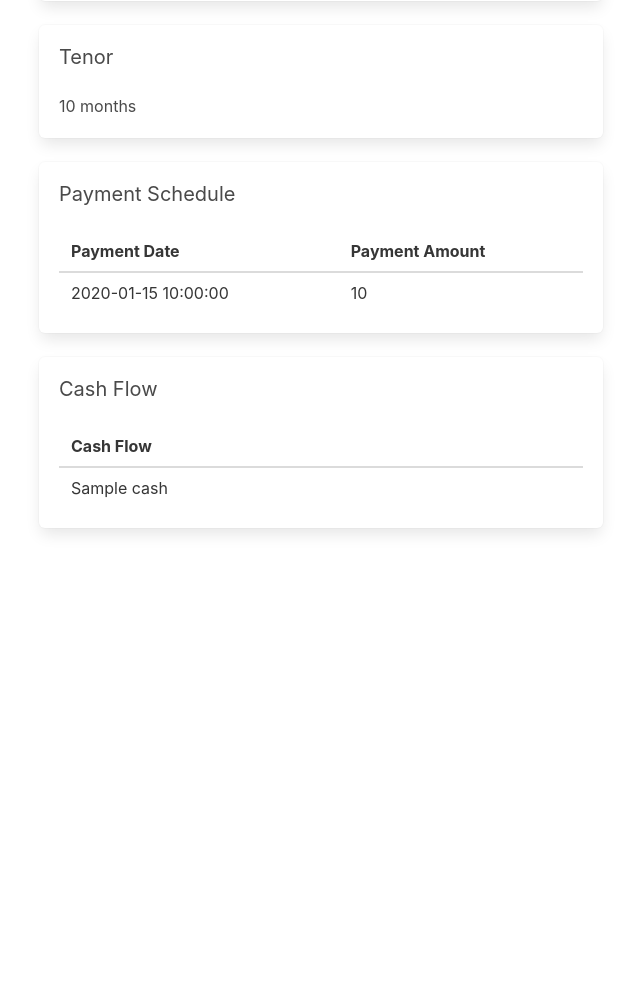
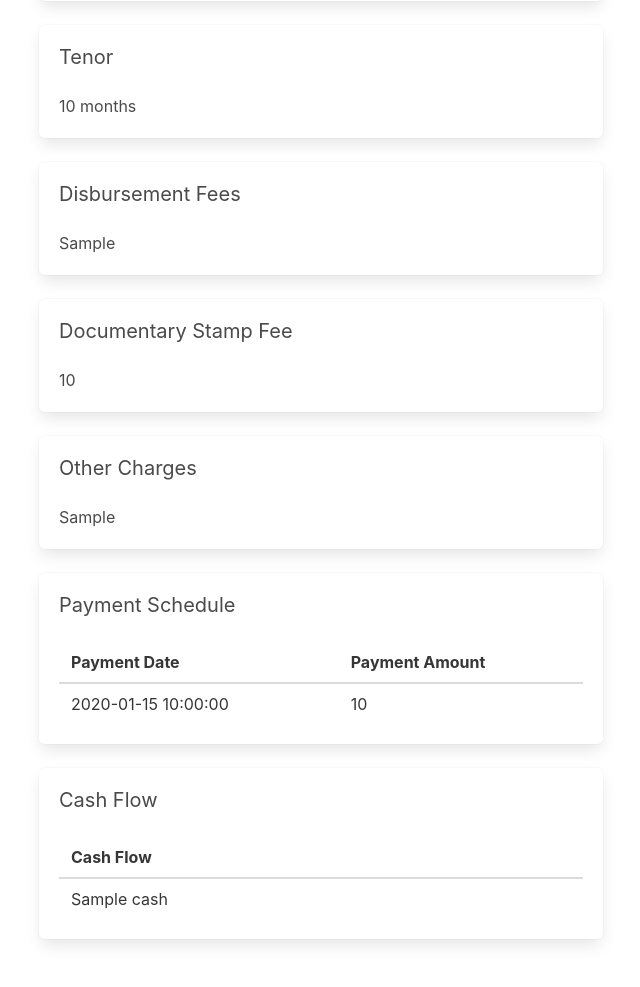
Before and after one commit to jared201/loan_calculator, a FastAPI app: template templates/loan-result.html in a window 1280 px wide. Shown: the part 357-1344 px from the top of the page, without its empty margins (319-959 px from the left). Before the commit the page ends 891 px from the top, so only its background shows below. Run offline with FastAPI, Linux system fonts and the light colour scheme; the template is opened without the code that fills it: most values are stand-ins (such as "Sample title", 1, 10 or a date in 2020).

Commit message:
added other fees

```diff
--- a/services/loan_calculator.py
+++ b/services/loan_calculator.py
@@ -42,7 +42,10 @@ def loan_calculator(principal, add_on_rate, tenor, documentary_stamp_fee, disbur
         "cash_flow": cash_flow,
         "effective_interest_rate": effective_interest_rate,
         "payment_schedule": payment_schedule,
-        "tenor": tenor
+        "tenor": tenor,
+        "disbursement_fees": disbursement_fees,
+        "other_charges": other_charges_rate,
+        "documentary_stamp_fee": documentary_stamp_fee
     }
 
     return json.dumps(result, indent=4)
--- a/templates/loan-result.html
+++ b/templates/loan-result.html
@@ -23,6 +23,18 @@
                     <div class="box">
                         <h2 class="subtitle">Tenor</h2>
                         <p>{{ result.tenor }} months</p>
+                    </div>
+                    <div class="box">
+                        <h2 class="subtitle">Disbursement Fees</h2>
+                        <p>{{ result.disbursement_fees }}</p>
+                    </div>
+                    <div class="box">
+                        <h2 class="subtitle">Documentary Stamp Fee</h2>
+                        <p>{{ result.documentary_stamp_fee }}</p>
+                    </div>
+                    <div class="box">
+                        <h2 class="subtitle">Other Charges</h2>
+                        <p>{{ result.other_charges }}</p>
                     </div>
                     <div class="box">
                         <h2 class="subtitle">Payment Schedule</h2>
```
